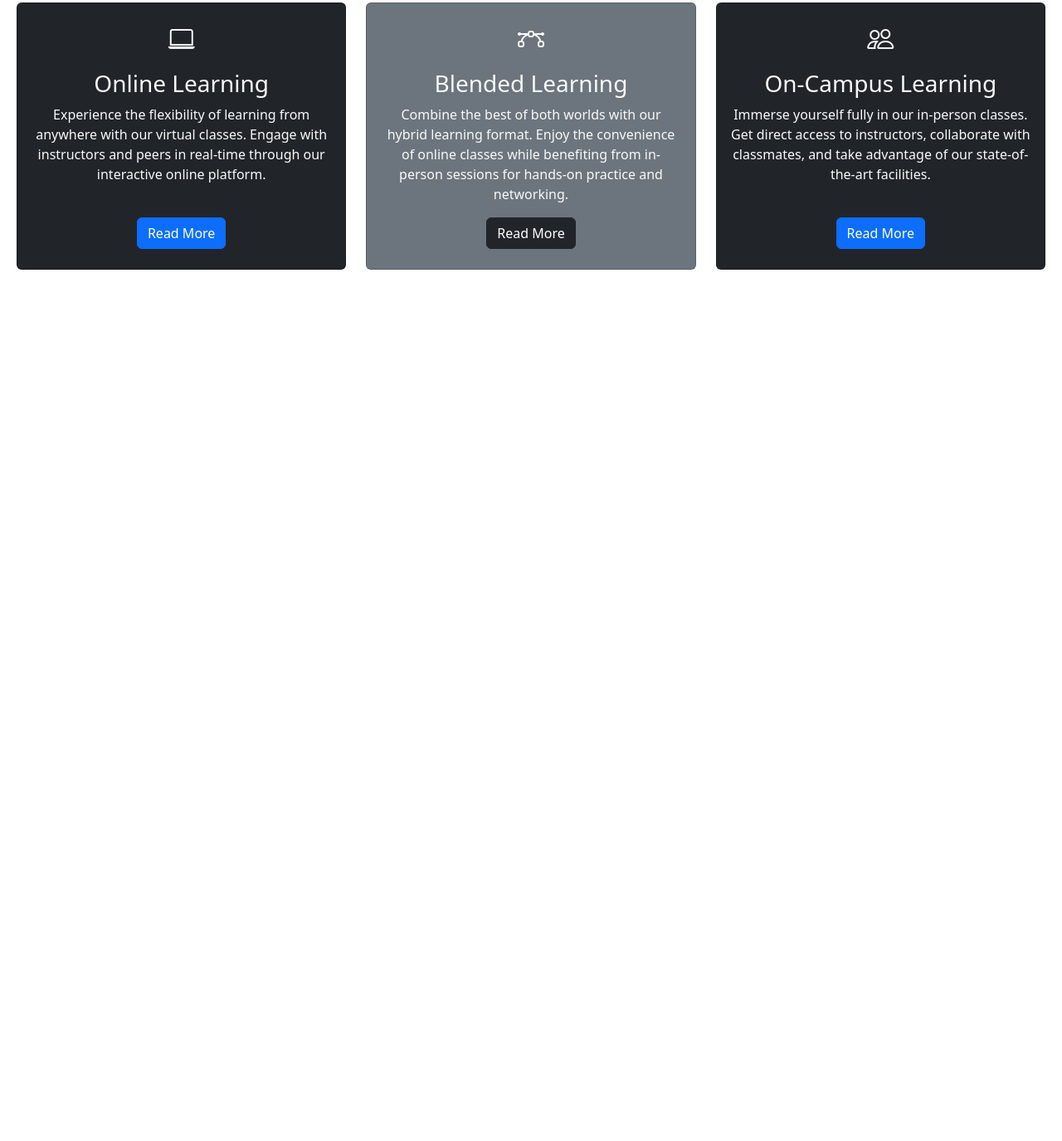
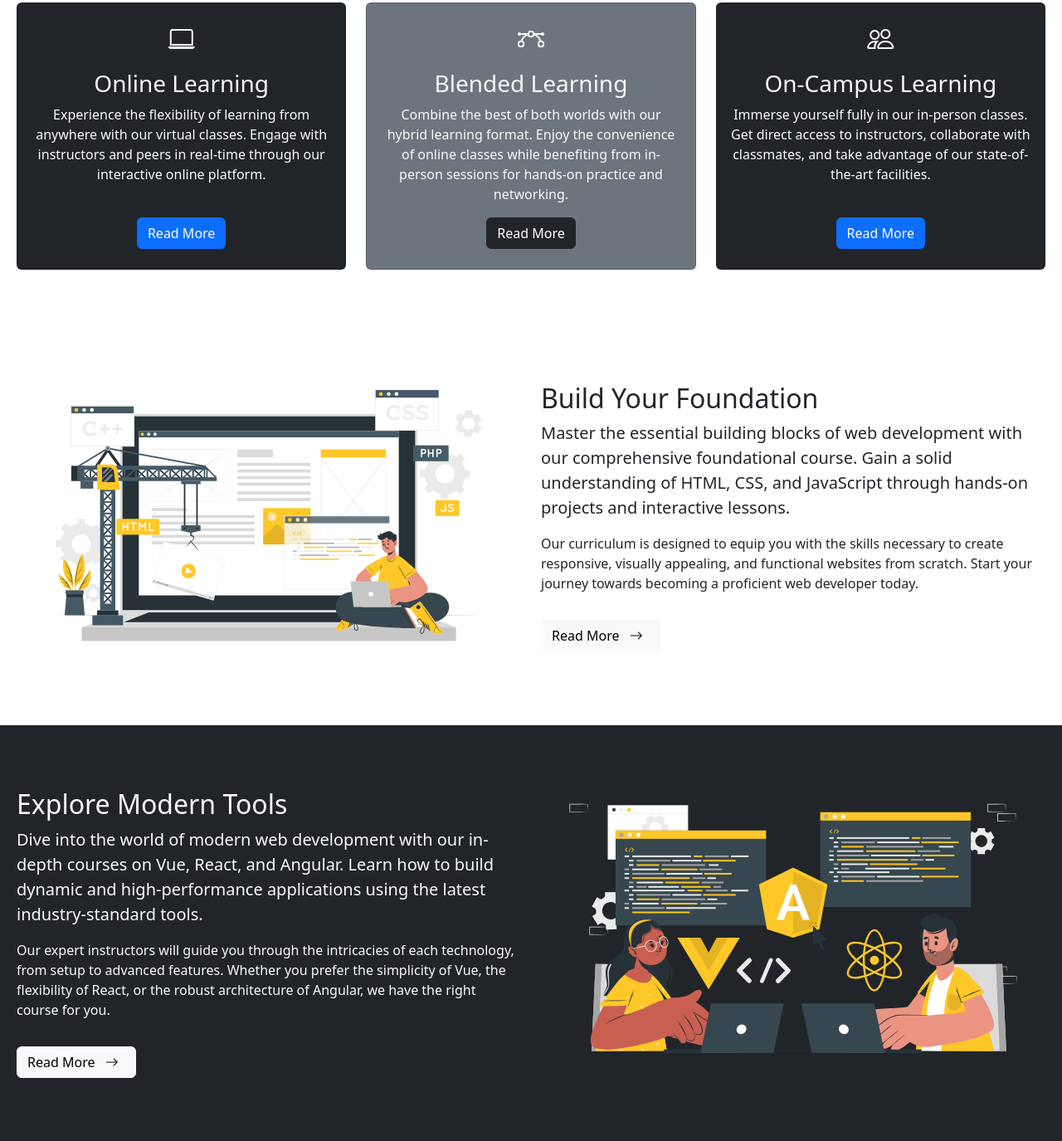
Before and after one commit to hannakulikowska/bakery, a website built with Vite: page index.html in a window 1280 px wide. Shown: the part 797-2172 px from the top of the page at 83% size. Before the commit the page ends 1170 px from the top, so only its background shows below. Built offline with nearby package versions, Linux system fonts and the light colour scheme.

Commit message:
feat: add two learn sections

```diff
--- a/index.html
+++ b/index.html
@@ -132,6 +132,58 @@
       </div>
     </section>
 
+    <section id="learn" class="px-2 py-5">
+      <div class="container-xxl">
+        <div class="row align-items-center justify-content-between">
+          <div class="col-md">
+            <img src="./src/assets/svg/development.svg" class="img-fluid" alt="" />
+          </div>
+          <div class="col-md">
+            <h2 class="text-capitalize">Build your foundation</h2>
+            <p class="lead">
+              Master the essential building blocks of web development with our comprehensive foundational course. Gain a
+              solid understanding of HTML, CSS, and JavaScript through hands-on projects and interactive lessons.
+            </p>
+            <p>
+              Our curriculum is designed to equip you with the skills necessary to create responsive, visually
+              appealing, and functional websites from scratch. Start your journey towards becoming a proficient web
+              developer today.
+            </p>
+            <a class="btn btn-light mt-3 text-capitalize" href="#" role="button">
+              Read more
+              <i class="bi bi-arrow-right m-2"></i>
+            </a>
+          </div>
+        </div>
+      </div>
+    </section>
+
+    <section id="learn" class="px-2 py-5 bg-dark text-light">
+      <div class="container-xxl">
+        <div class="row align-items-center justify-content-between">
+          <div class="col-md order-md-1">
+            <img src="./src/assets/svg/frameworks.svg" class="img-fluid" alt="" />
+          </div>
+          <div class="col-md order-md-0">
+            <h2 class="text-capitalize">Explore modern tools</h2>
+            <p class="lead">
+              Dive into the world of modern web development with our in-depth courses on Vue, React, and Angular. Learn
+              how to build dynamic and high-performance applications using the latest industry-standard tools.
+            </p>
+            <p>
+              Our expert instructors will guide you through the intricacies of each technology, from setup to advanced
+              features. Whether you prefer the simplicity of Vue, the flexibility of React, or the robust architecture
+              of Angular, we have the right course for you.
+            </p>
+            <a class="btn btn-light mt-3 text-capitalize" href="#" role="button">
+              Read more
+              <i class="bi bi-arrow-right m-2"></i>
+            </a>
+          </div>
+        </div>
+      </div>
+    </section>
+
     <script type="module" src="./src/ts/main.ts"></script>
   </body>
 </html>
```
